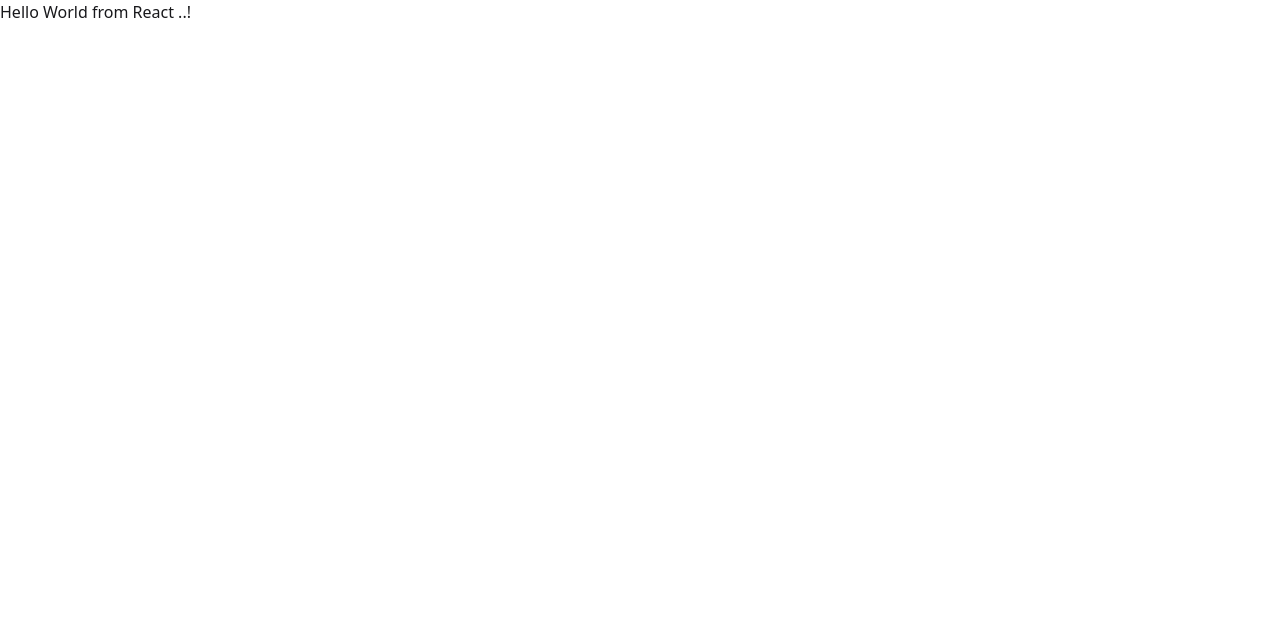
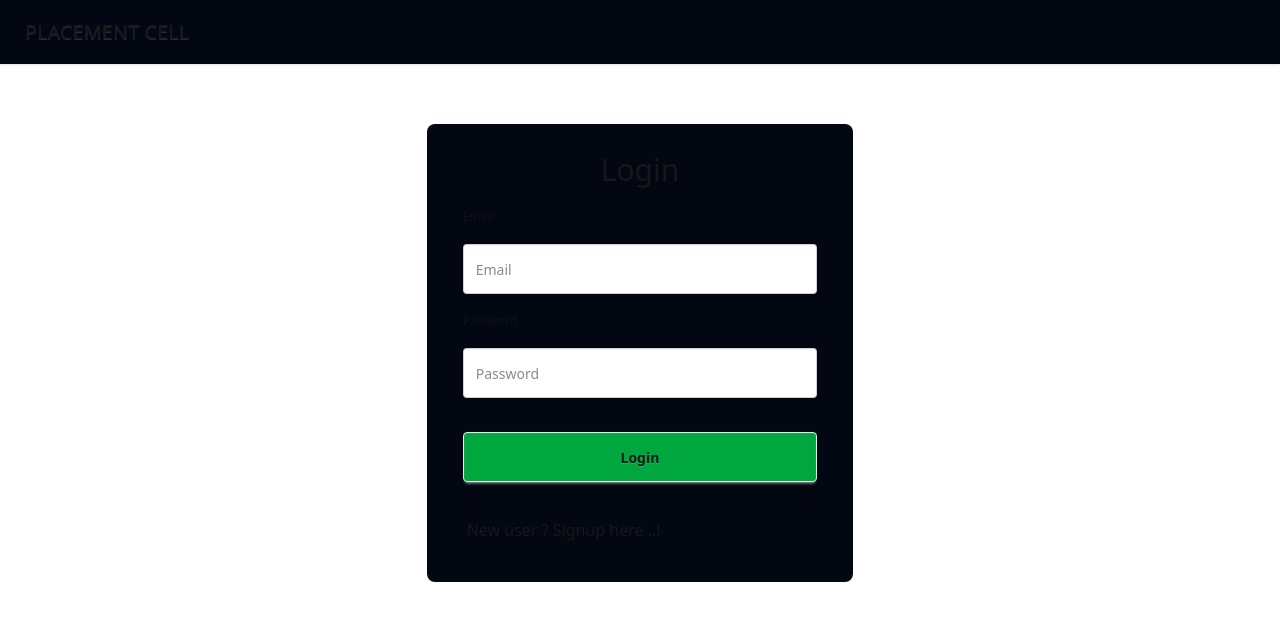
Before and after one commit to SNijanthan/placementCell---frontend, a React (Vite) app: page /login in a window 1280 px wide. Shown: the top 620 px of the page. Built offline with nearby package versions, Linux system fonts and the light colour scheme.

Commit message:
routing and login page with /login API call using axios

```diff
--- a/package.json
+++ b/package.json
@@ -11,8 +11,10 @@
   },
   "dependencies": {
     "@tailwindcss/vite": "^4.0.14",
+    "axios": "^1.8.4",
     "react": "^19.0.0",
     "react-dom": "^19.0.0",
+    "react-router-dom": "^7.4.0",
     "tailwindcss": "^4.0.14"
   },
   "devDependencies": {
--- a/src/App.jsx
+++ b/src/App.jsx
@@ -1,9 +1,22 @@
 import React from "react";
+import { BrowserRouter, Route, Routes } from "react-router-dom";
+import Body from "./components/Body";
+import Login from "./components/Login";
+import Main from "./components/Main";
+import Signup from "./components/Signup";
 
 const App = () => {
   return (
     <>
-      <h1>Hello World from React ..!</h1>
+      <BrowserRouter basename="/">
+        <Routes>
+          <Route path="/" element={<Body />}>
+            <Route path="/login" element={<Login />} />
+            <Route path="/signup" element={<Signup />} />
+            <Route path="/main" element={<Main />} />
+          </Route>
+        </Routes>
+      </BrowserRouter>
     </>
   );
 };
--- /dev/null
+++ b/src/components/Body.jsx
@@ -0,0 +1,14 @@
+import React from "react";
+import Navbar from "./Navbar";
+import { Outlet } from "react-router-dom";
+
+const Body = () => {
+  return (
+    <>
+      <Navbar />
+      <Outlet />
+    </>
+  );
+};
+
+export default Body;
--- /dev/null
+++ b/src/components/Interview.jsx
@@ -0,0 +1,7 @@
+import React from "react";
+
+const Interview = () => {
+  return <div>Interview</div>;
+};
+
+export default Interview;
--- /dev/null
+++ b/src/components/Login.jsx
@@ -0,0 +1,67 @@
+import axios from "axios";
+import { useState } from "react";
+import { Link } from "react-router-dom";
+import Signup from "./Signup";
+
+const Login = () => {
+  const [email, setEmail] = useState("");
+  const [password, setPassword] = useState("");
+  const [error, setError] = useState("");
+
+  const handleLogin = async () => {
+    try {
+      const res = await axios.post(
+        "http://localhost:7000/auth/login",
+        {
+          email,
+          password,
+        },
+        { withCredentials: true }
+      );
+      console.log(res.data.existingUser);
+    } catch (error) {
+      if (error.response) {
+        setError(error.response.data.message);
+      }
+    }
+  };
+
+  return (
+    <div className="w-2/6 m-auto bg-gray-950  p-5 flex  flex-col justify-center rounded-box">
+      <fieldset className="fieldset w-full p-4 rounded-box">
+        <legend className="fieldset-legend text-center text-3xl font-light">
+          Login
+        </legend>
+        <label className="fieldset-label">Email</label>
+        <input
+          type="email"
+          className="input w-full my-3 py-6"
+          placeholder="Email"
+          value={email}
+          onChange={(e) => setEmail(e.target.value)}
+        />
+        <label className="fieldset-label">Password</label>
+        <input
+          type="text"
+          className="input w-full my-3 py-6"
+          placeholder="Password"
+          value={password}
+          onChange={(e) => setPassword(e.target.value)}
+        />
+        {error && (
+          <p className="text-red-500 font-semibold text-[13px]">{error}</p>
+        )}
+        <button className="btn bg-green-600 mt-4 py-6" onClick={handleLogin}>
+          Login
+        </button>
+      </fieldset>
+      <div className="p-5">
+        <p>
+          New user ? <Link to="/signup">Signup</Link> here ..!
+        </p>
+      </div>
+    </div>
+  );
+};
+
+export default Login;
--- /dev/null
+++ b/src/components/Main.jsx
@@ -0,0 +1,14 @@
+import React from "react";
+import Students from "./Students";
+import Interview from "./Interview";
+
+const Main = () => {
+  return (
+    <div className="w-5/6 m-auto flex items-center justify-around">
+      <Students />
+      <Interview />
+    </div>
+  );
+};
+
+export default Main;
--- /dev/null
+++ b/src/components/Navbar.jsx
@@ -0,0 +1,16 @@
+import React from "react";
+import { Link } from "react-router-dom";
+
+const Navbar = () => {
+  return (
+    <>
+      <div className="navbar bg-gray-950 shadow-sm mb-15">
+        <a className="btn btn-ghost hover:bg-sky-800 text-xl font-light">
+          PLACEMENT CELL
+        </a>
+      </div>
+    </>
+  );
+};
+
+export default Navbar;
--- /dev/null
+++ b/src/components/Signup.jsx
@@ -0,0 +1,7 @@
+import React from "react";
+
+const Signup = () => {
+  return <div>Signup</div>;
+};
+
+export default Signup;
--- /dev/null
+++ b/src/components/Students.jsx
@@ -0,0 +1,7 @@
+import React from "react";
+
+const Students = () => {
+  return <div className="ml-5">Students</div>;
+};
+
+export default Students;
```
Also changed, not shown: 2 other files (tests, documents, lock files or other folders).
